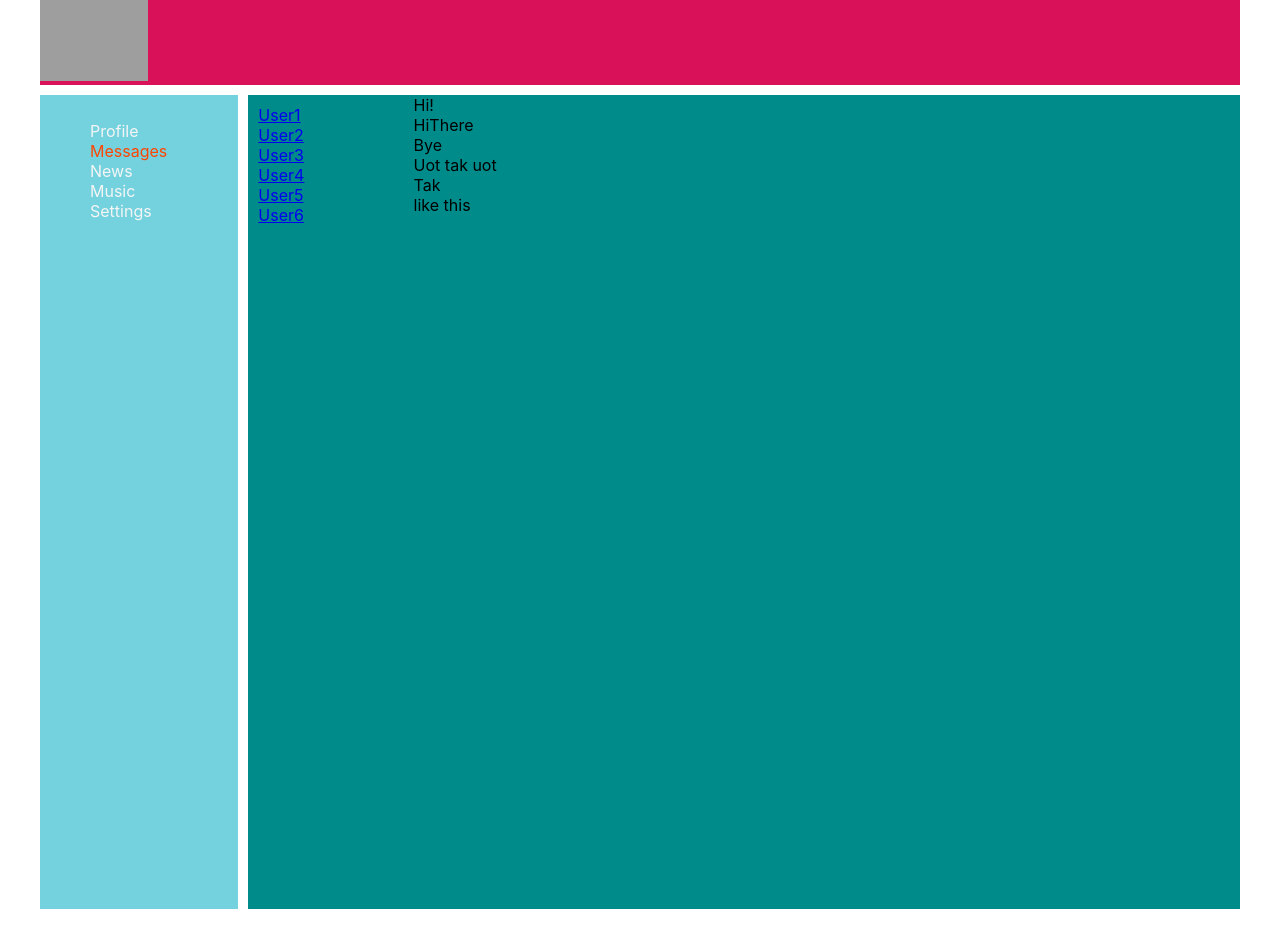
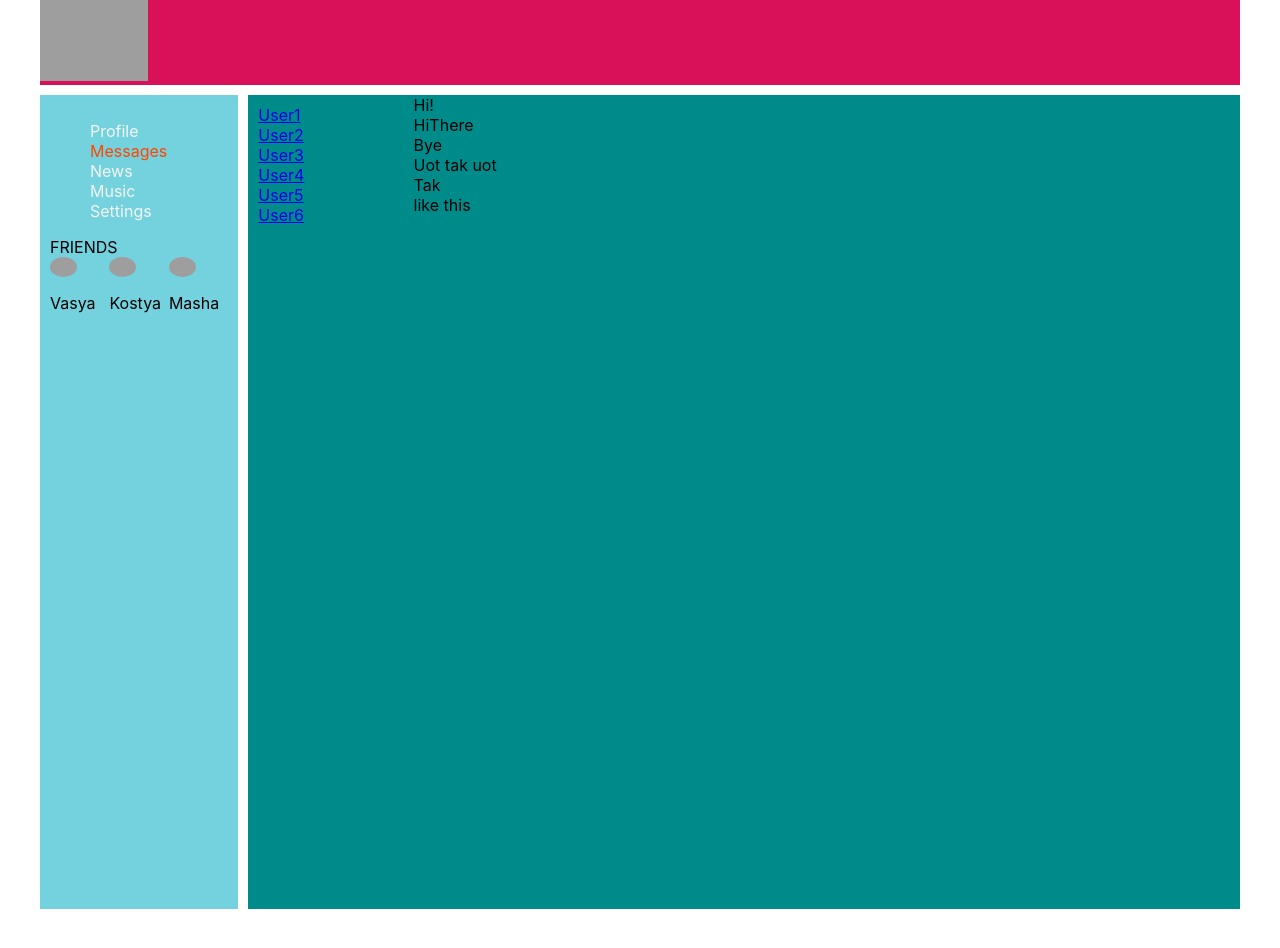
Before and after one commit to Vance051/samurai-way-main, a React (Create React App) app: page /dialogs in a window 1280 px wide. Shown: the top 948 px of the page. Built offline with nearby package versions, Linux system fonts and the light colour scheme; grey boxes are pictures that could not be loaded.

Commit message:
Lesson29: refactor. Вынес данные встейт, сделел дз с блоком Friends в NavBar

```diff
--- a/src/App.tsx
+++ b/src/App.tsx
@@ -8,12 +8,10 @@ import {BrowserRouter, Route} from "react-router-dom";
 import Music from "./Components/Music/Music";
 import News from "./Components/News/News";
 import Settings from "./Components/Settings/Settings";
-import {DialogsDataType, MessagesDataType, PostsDataType} from "./index";
+import {StateType} from "./redux/state";
 
 type AppType = {
-    messagesData: MessagesDataType
-    dialogsData: DialogsDataType
-    postsData: PostsDataType
+    state: StateType
 }
 
 function App(props: AppType) {
@@ -21,18 +19,23 @@ function App(props: AppType) {
         <BrowserRouter>
             <div className="app-wrapper">
                 <Header/>
-                <Navbar/>
+                <Navbar state={props.state.siteBar}/>
                 <div className={"app-wrapper-content"}>
-                    {/*вместо тэга указываем имя компоненты*/}
                     <Route path={'/dialogs'}
-                           render={() => <Dialogs
-                               messagesData={props.messagesData}
-                               dialogsData={props.dialogsData}
-                           />}
+                           render={
+                               () => <Dialogs
+                                   state={props.state.dialogPage}
+
+                               />
+                           }
                     />
                     <Route path={'/profile'}
-                           render={() => <Profile
-                               postsData={props.postsData}/>}/>
+                           render={
+                               () => <Profile
+                                   postsData={props.state.profilePage.postsData}
+                               />
+                           }
+                    />
                     <Route path={'/news'}
                            render={() => <News/>}/>
 
@@ -47,5 +50,4 @@ function App(props: AppType) {
     );
 }
 
-
 export default App;
--- a/src/Components/Dialogs/Dialogs.tsx
+++ b/src/Components/Dialogs/Dialogs.tsx
@@ -2,41 +2,14 @@ import React from 'react';
 import styles from './Dialogs.module.css'
 import {DialogItem} from "./Dialog/DialogItem";
 import {Message} from "./Message/Message";
-import {DialogsDataType, MessagesDataType} from "../../index";
+import {DialogsPageType} from "../../redux/state";
 
 type DialogsPropType = {
-    messagesData: MessagesDataType
-    dialogsData: DialogsDataType
-}
-const Dialogs = (props:DialogsPropType) => {
-    /*    type DialogType = {
-            name: string
-            id: number
-        }
-        type DialogsDataType = Array<DialogType>
-        type MessageType = {
-            id: number
-            message: string
-        }
-        type MessagesDataType = MessageType[]
-        let dialogsData: DialogsDataType = [
-            {id: 1, name: 'User1'},
-            {id: 2, name: 'User2'},
-            {id: 3, name: 'User3'},
-            {id: 4, name: 'User4'},
-            {id: 5, name: 'User5'},
-            {id: 6, name: 'User6'},
-        ]
-        let messagesData: MessagesDataType = [
-            {id: 1, message: 'Hi!'},
-            {id: 2, message: 'HiThere'},
-            {id: 3, message: 'Bye'},
-            {id: 4, message: 'Uot tak uot'},
-            {id: 5, message: 'Tak'},
-            {id: 6, message: 'like this'},
-        ]*/
-    let dialogsElements = props.dialogsData.map(dialog => <DialogItem key={dialog.id} name={dialog.name} id={dialog.id}/>)
-    let messagesElements = props.messagesData.map(message => <Message message={message.message}/>)
+    state: DialogsPageType
+   }
+const Dialogs = (props: DialogsPropType) => {
+    let dialogsElements = props.state.dialogsData.map(dialog => <DialogItem key={dialog.id} name={dialog.name} id={dialog.id}/>)
+    let messagesElements = props.state.messagesData.map(message => <Message message={message.message}/>)
 
     return (
         <div className={styles.dialogs}>
--- /dev/null
+++ b/src/Components/Navbar/Friends/Friends.module.css
@@ -0,0 +1,9 @@
+
+.friend {
+    display: flex;
+    flex-direction: column;
+}
+.friend img {
+    border-radius: 50%;
+    width: 45%;
+}
--- /dev/null
+++ b/src/Components/Navbar/Friends/Friends.tsx
@@ -0,0 +1,12 @@
+import React from "react";
+import {FriendsType} from "../../../redux/state";
+import styles from './Friends.module.css'
+type Friend = FriendsType
+export const Friends = (props:Friend) => {
+    return (
+        <div className={styles.friend}>
+            <img src={props.img} alt="ava"/>
+            <p>{props.name}</p>
+        </div>
+    )
+}
--- a/src/Components/Navbar/Navbar.module.css
+++ b/src/Components/Navbar/Navbar.module.css
@@ -15,3 +15,8 @@ li {
 .item a.activeLink {
     color: orangered;
 }
+
+.wrap {
+    display: flex;
+
+}
--- a/src/Components/Navbar/Navbar.tsx
+++ b/src/Components/Navbar/Navbar.tsx
@@ -1,12 +1,19 @@
 import React from 'react';
 import styles from './Navbar.module.css'
 import {NavLink} from "react-router-dom";
-const Navbar = () => {
+import {Friends} from "./Friends/Friends";
+import {FriendsType} from "../../redux/state";
+
+type NavBarType = {
+    state: FriendsType[]
+}
+const Navbar = (props: NavBarType) => {
+    let friend = props.state.map(f => <Friends img={f.img} name={f.name}/>)
     return (
         <nav className={styles.nav}>
             <ul>
                 <li className={styles.item}>
-                    <NavLink activeClassName={styles.activeLink}  to="/profile">
+                    <NavLink activeClassName={styles.activeLink} to="/profile">
                         Profile
                     </NavLink>
                 </li>
@@ -16,21 +23,27 @@ const Navbar = () => {
                     </NavLink>
                 </li>
                 <li className={styles.item}>
-                    <NavLink activeClassName={styles.activeLink}  to="/News">
+                    <NavLink activeClassName={styles.activeLink} to="/News">
                         News
                     </NavLink>
                 </li>
                 <li className={styles.item}>
-                    <NavLink activeClassName={styles.activeLink}  to="/music">
+                    <NavLink activeClassName={styles.activeLink} to="/music">
                         Music
                     </NavLink>
                 </li>
                 <li className={styles.item}>
-                    <NavLink activeClassName={styles.activeLink}  to="/settings">
+                    <NavLink activeClassName={styles.activeLink} to="/settings">
                         Settings
                     </NavLink>
                 </li>
             </ul>
+            <div>
+                <span>FRIENDS</span>
+                <div className={styles.wrap}>
+                    {friend}
+                </div>
+            </div>
         </nav>
     );
 };
--- a/src/Components/Profile/Profile.tsx
+++ b/src/Components/Profile/Profile.tsx
@@ -1,10 +1,10 @@
 import React from 'react';
 import MyPosts from "./MyPosts/MyPosts";
 import {ProfileInfo} from "./ProfileInfo/ProfileInfo";
-import {PostsDataType} from "../../index";
+import {PostType} from "../../redux/state";
 
 type ProfileType ={
-    postsData: PostsDataType
+    postsData: PostType[]
 }
 
 const Profile = (props:ProfileType) => {
--- a/src/index.tsx
+++ b/src/index.tsx
@@ -2,52 +2,14 @@ import React from 'react';
 import ReactDOM from 'react-dom';
 import './index.css';
 import App from './App';
+import {state} from "./redux/state";
 
 
-type DialogType = {
-    name: string
-    id: number
-}
-export type DialogsDataType = Array<DialogType>
-type MessageType = {
-    id: number
-    message: string
-}
-export type MessagesDataType = MessageType[]
-let dialogsData: DialogsDataType = [
-    {id: 1, name: 'User1'},
-    {id: 2, name: 'User2'},
-    {id: 3, name: 'User3'},
-    {id: 4, name: 'User4'},
-    {id: 5, name: 'User5'},
-    {id: 6, name: 'User6'},
-]
-let messagesData: MessagesDataType = [
-    {id: 1, message: 'Hi!'},
-    {id: 2, message: 'HiThere'},
-    {id: 3, message: 'Bye'},
-    {id: 4, message: 'Uot tak uot'},
-    {id: 5, message: 'Tak'},
-    {id: 6, message: 'like this'},
-]
 
-type PostType ={
-    id:number
-    message:string
-    likesCount: number
-}
-export type PostsDataType =PostType[]
-let postsData:PostsDataType = [
-    {id: 1, message: 'Hi!', likesCount:5},
-    {id: 2, message: 'HiThere', likesCount:12},
-    {id: 3, message: 'Bye', likesCount:14},
-]
 
 ReactDOM.render(
     <App
-        messagesData={messagesData}
-        dialogsData={dialogsData}
-        postsData={postsData}
-    />,
+        state={state}
+          />,
   document.getElementById('root')
 );
--- /dev/null
+++ b/src/redux/state.ts
@@ -0,0 +1,73 @@
+export type MessageType = {
+    id: number
+    message: string
+}
+
+export type PostType = {
+    id: number
+    message: string
+    likesCount: number
+}
+
+export type DialogType = {
+    name: string
+    id: number
+}
+export type ProfilePageType = {
+    postsData: PostType[]
+}
+export type DialogsPageType = {
+    dialogsData: DialogType[]
+    messagesData: MessageType[]
+
+}
+export type FriendsType = {
+    img: string
+    name: string
+}
+export type StateType = {
+    dialogPage: DialogsPageType
+    profilePage: ProfilePageType
+    siteBar: FriendsType[]
+}
+export let state: StateType = {
+    profilePage: {
+        postsData: [
+            {id: 1, message: 'Hi!', likesCount: 5},
+            {id: 2, message: 'HiThere', likesCount: 12},
+            {id: 3, message: 'Bye', likesCount: 14},
+        ]
+    },
+    dialogPage: {
+        dialogsData: [
+            {id: 1, name: 'User1'},
+            {id: 2, name: 'User2'},
+            {id: 3, name: 'User3'},
+            {id: 4, name: 'User4'},
+            {id: 5, name: 'User5'},
+            {id: 6, name: 'User6'},
+        ],
+        messagesData: [
+            {id: 1, message: 'Hi!'},
+            {id: 2, message: 'HiThere'},
+            {id: 3, message: 'Bye'},
+            {id: 4, message: 'Uot tak uot'},
+            {id: 5, message: 'Tak'},
+            {id: 6, message: 'like this'},
+        ]
+    },
+    siteBar: [
+        {
+            name: 'Vasya',
+            img: 'http://android-obzor.com/wp-content/uploads/2022/03/1601452265_13.jpg'
+        },
+        {
+            name: "Kostya",
+            img: 'http://android-obzor.com/wp-content/uploads/2022/03/1601452265_13.jpg'
+        },
+        {
+            name: 'Masha',
+            img: 'http://android-obzor.com/wp-content/uploads/2022/03/1601452265_13.jpg'
+        },
+    ]
+}
```
Also changed, not shown: src/Components/Profile/MyPosts/MyPosts.tsx (+3 -5 lines).
